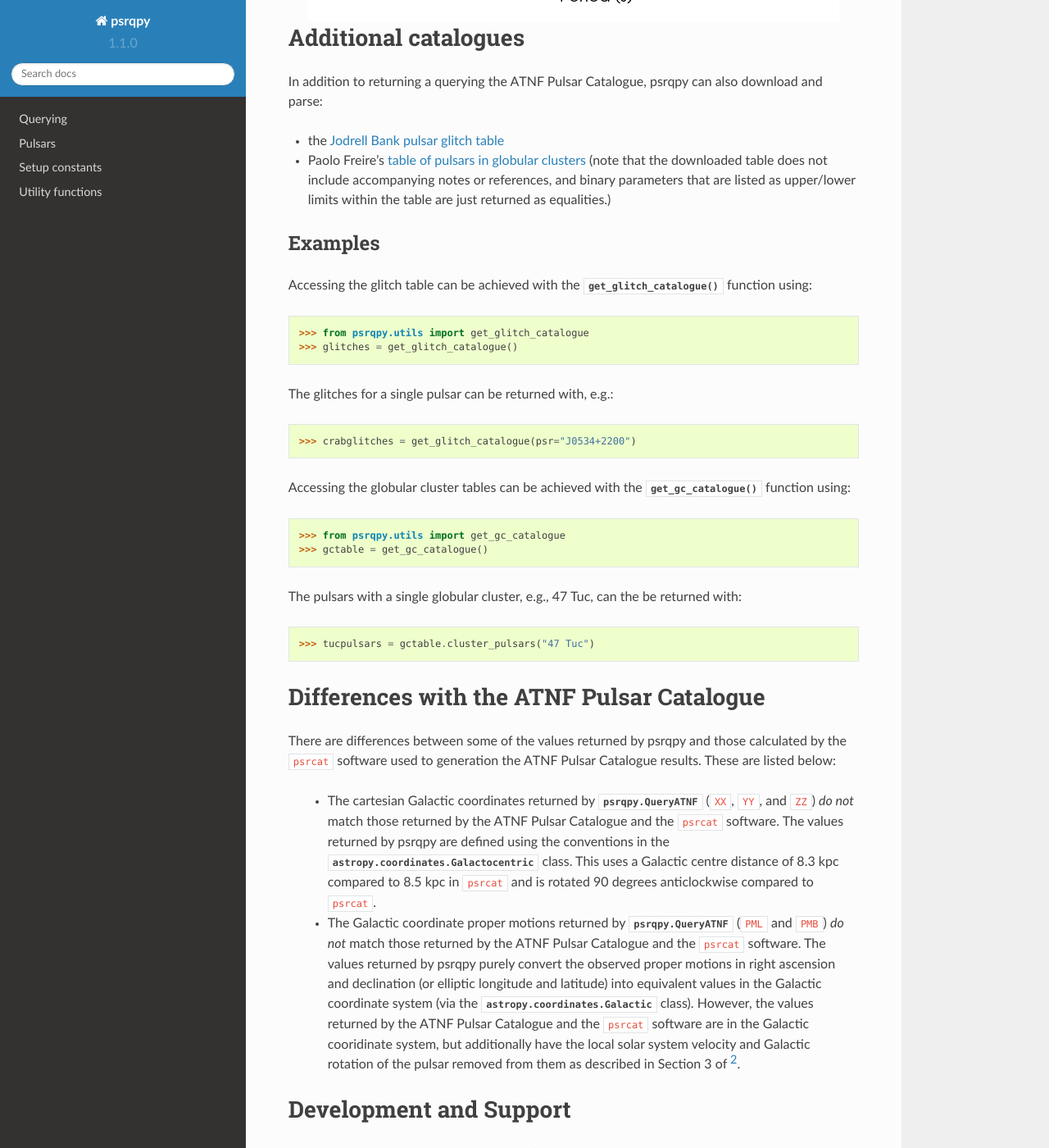
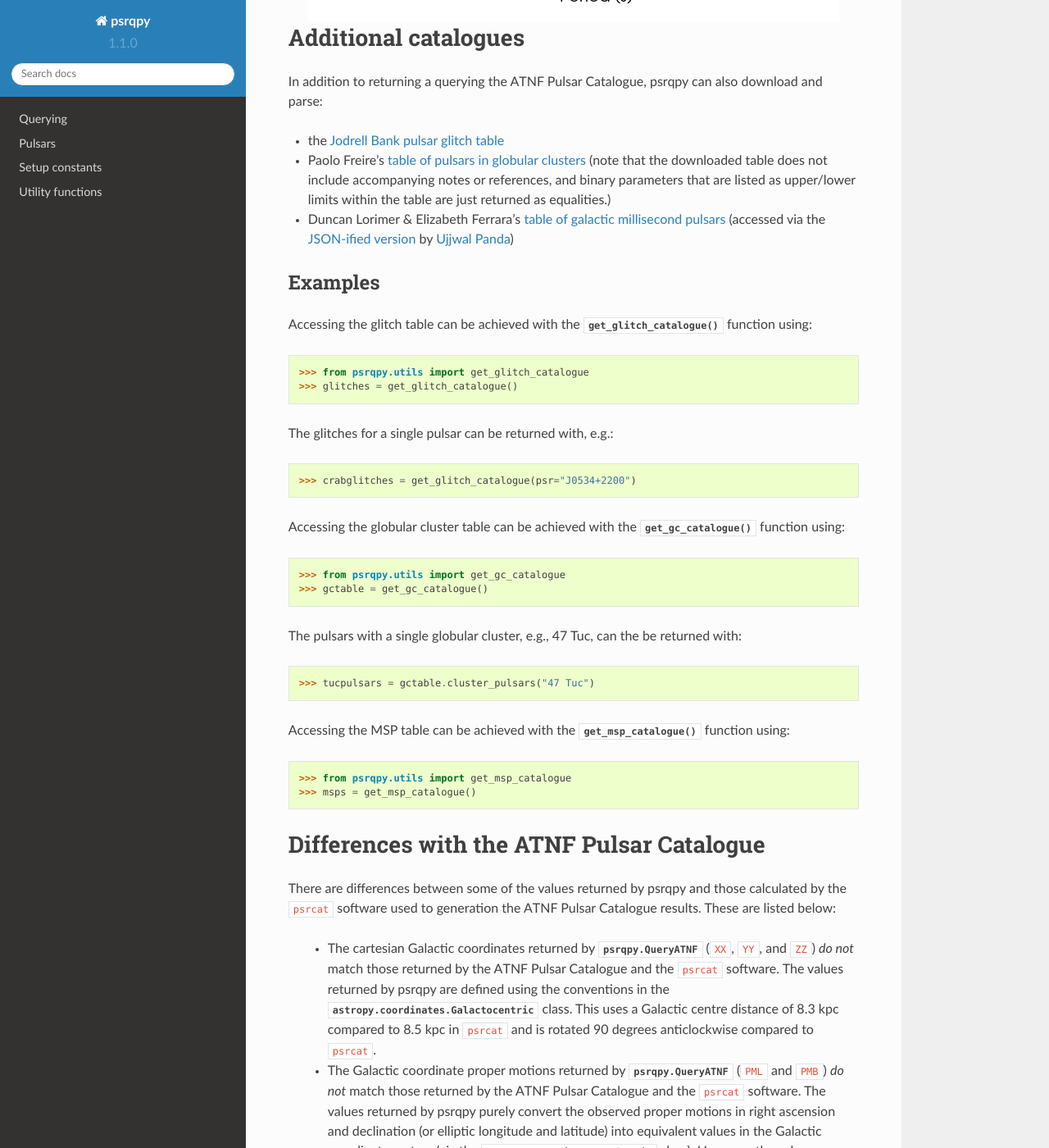
Before and after one commit to mattpitkin/psrqpy, a Sphinx documentation site: the page built from docs/source/index.rst, in a window 1280 px wide and 1400 px high, scrolled down 6608 px. Shown: the whole window at 82% size. Built offline with Sphinx 7.4.7 and the Read the Docs theme 2.0.0, drawn with Linux system fonts in a browser that asks for light colours.

Commit message:
Update docs

```diff
--- a/docs/source/index.rst
+++ b/docs/source/index.rst
@@ -273,6 +273,9 @@ download and parse:
 * Paolo Freire's `table of pulsars in globular clusters <http://www.naic.edu/~pfreire/GCpsr.txt>`_
   (note that the downloaded table does not include accompanying notes or references, and binary
   parameters that are listed as upper/lower limits within the table are just returned as equalities.)
+* Duncan Lorimer & Elizabeth Ferrara's `table of galactic millisecond pulsars
+  <http://astro.phys.wvu.edu/GalacticMSPs/>`_ (accessed via the `JSON-ified version
+  <https://github.com/astrogewgaw/galmsps>`_ by `Ujjwal Panda <https://github.com/astrogewgaw>`_)
 
 Examples
 --------
@@ -287,7 +290,7 @@ The glitches for a single pulsar can be returned with, e.g.:
 
     >>> crabglitches = get_glitch_catalogue(psr="J0534+2200")
 
-Accessing the globular cluster tables can be achieved with the
+Accessing the globular cluster table can be achieved with the
 :func:`~psrqpy.utils.get_gc_catalogue` function using:
 
     >>> from psrqpy.utils import get_gc_catalogue
@@ -296,6 +299,12 @@ Accessing the globular cluster tables can be achieved with the
 The pulsars with a single globular cluster, e.g., 47 Tuc, can the be returned with:
 
     >>> tucpulsars = gctable.cluster_pulsars("47 Tuc")
+
+Accessing the MSP table can be achieved with the :func:`~psrqpy.utils.get_msp_catalogue` function
+using:
+
+    >>> from psrqpy.utils import get_msp_catalogue
+    >>> msps = get_msp_catalogue()
 
 Differences with the ATNF Pulsar Catalogue
 ==========================================
```
